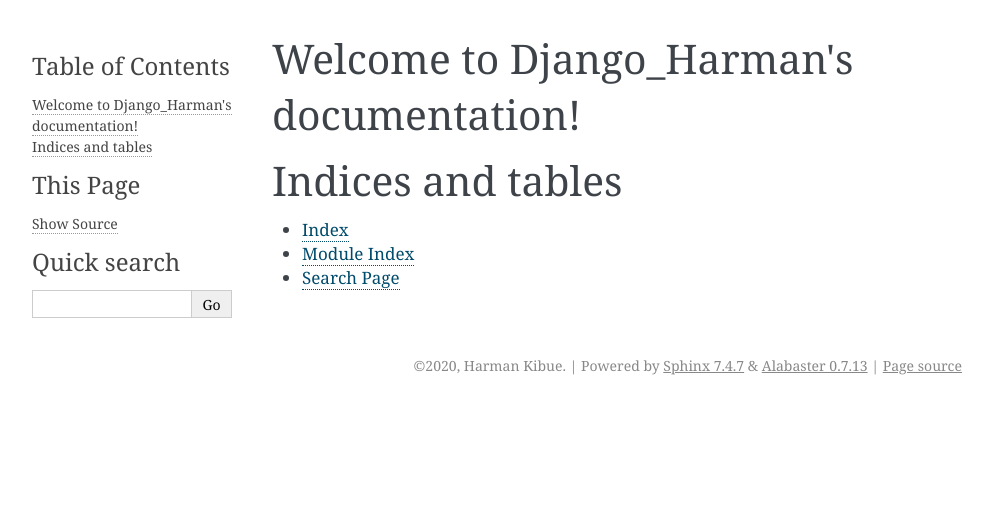
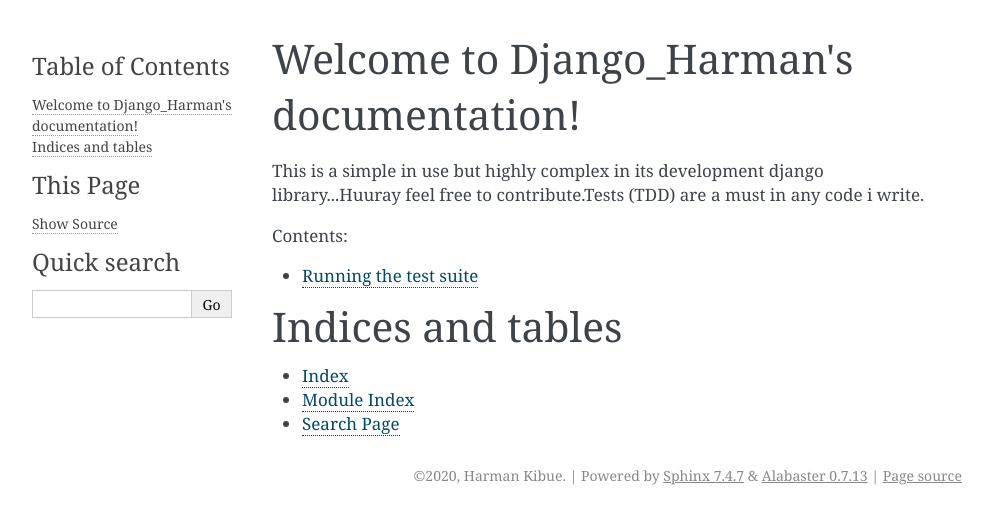
Before and after one commit to harmannkibue/django_harmanModule, a Sphinx documentation site: the page built from docs/index.rst, in a window 1280 px wide. Shown: the top 524 px of the page, without its empty margins (148-1141 px from the left). Built offline with Sphinx 7.4.7, drawn with Linux system fonts in a browser that asks for light colours.

```diff
--- a/docs/index.rst
+++ b/docs/index.rst
@@ -6,9 +6,16 @@
 Welcome to Django_Harman's documentation!
 =========================================
 
+This is a simple in use but highly complex in its
+development django library...Huuray feel free to
+contribute.Tests (TDD) are a must in any code i write.
+
+Contents:
+
 .. toctree::
    :maxdepth: 2
-   :caption: Contents:
+
+   01-testing
 
 
 
```
Also changed, not shown: docs/01-testing.rst (added, +14 -0 lines), 1 other file.
